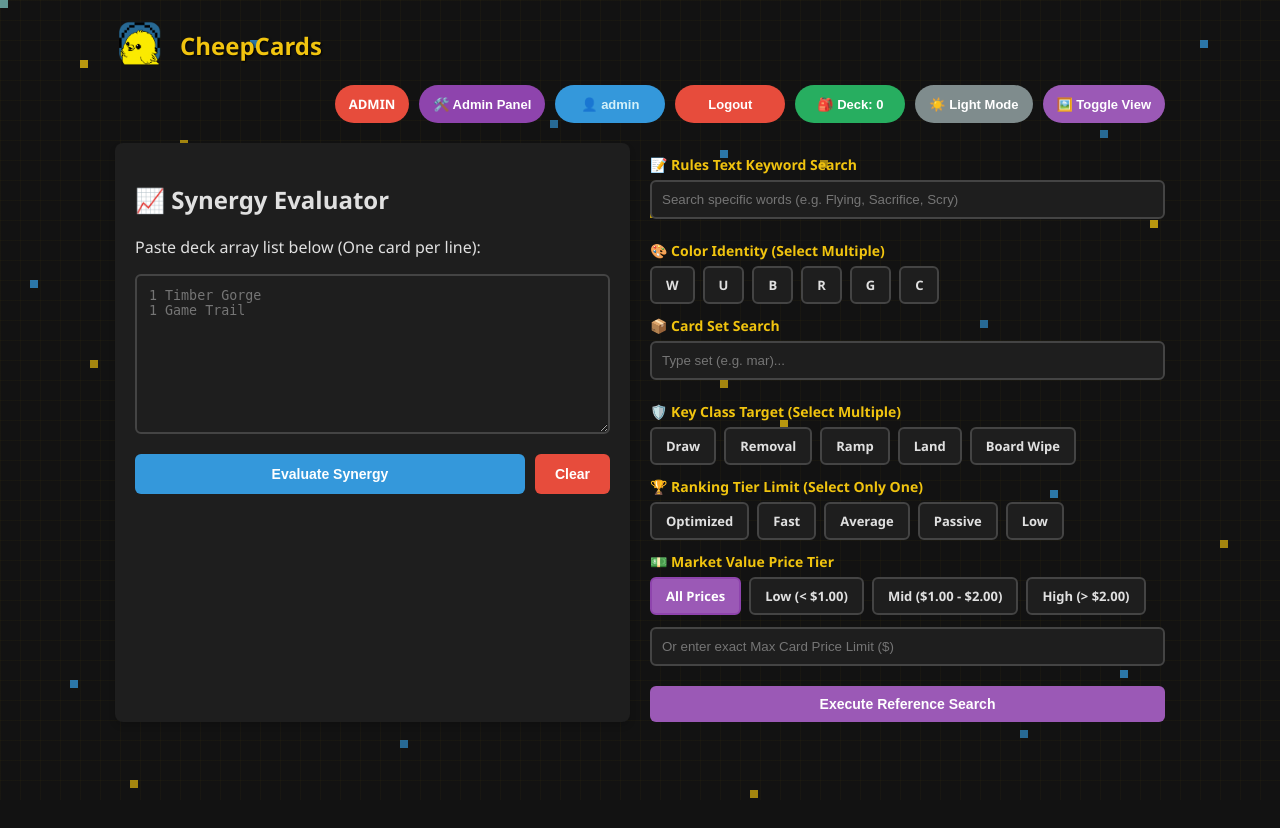
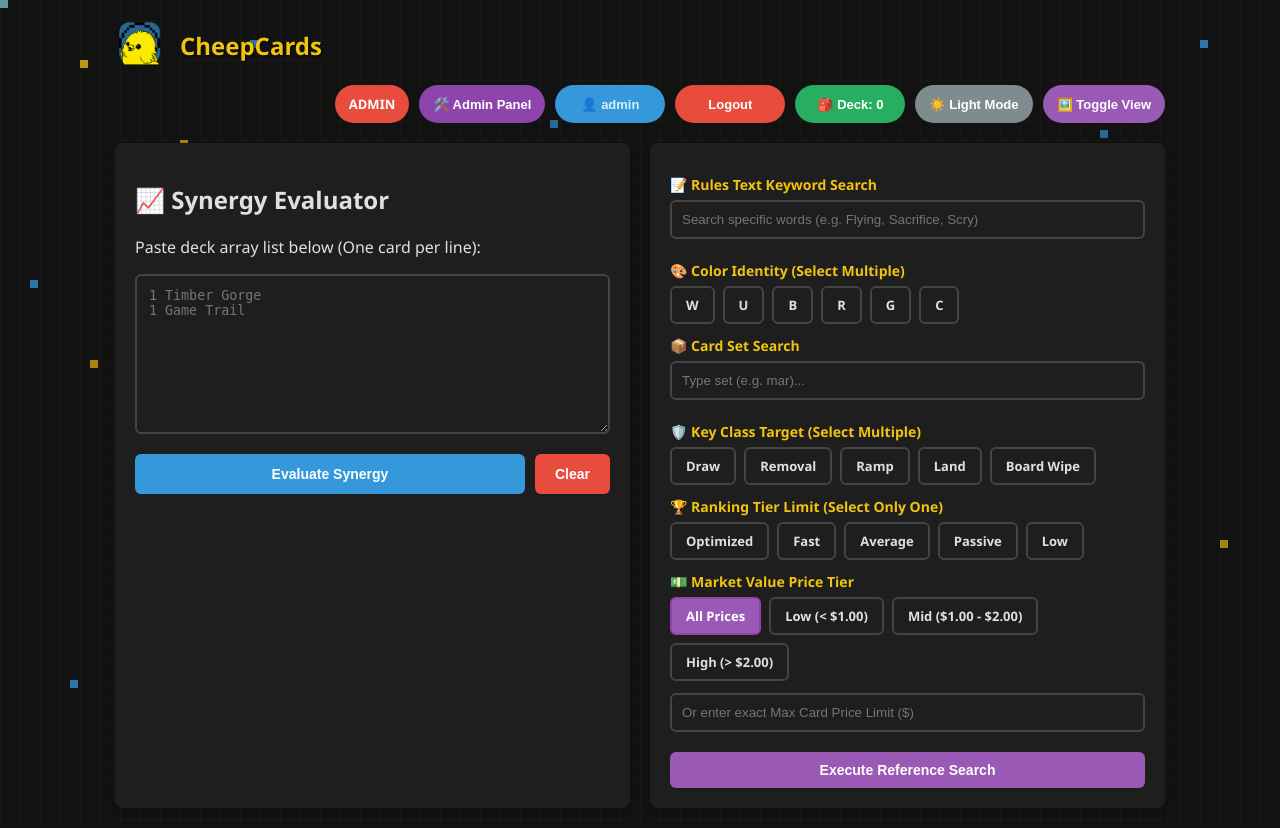
Before and after one commit to dylan2fuchs-max/CheepCard, a Flask app: page /dashboard in a window 1280 px wide. Before the commit the page ends 798 px from the top, so only its background shows below. Run offline with Flask 3, Linux system fonts and the light colour scheme; a user stored in the database is signed in; data that the repository does not hold is empty; some libraries are stand-ins or nearby versions.

Commit message:
Update Dashboard background box

```diff
--- a/templates/dashboard.html
+++ b/templates/dashboard.html
@@ -503,6 +503,7 @@
         {% endif %}
     {% endwith %}
     <div class="workspace-grid">
+        <!-- Left Box: Synergy Evaluator -->
         <div class="result-box">
             <h2>📈 Synergy Evaluator</h2>
             <form method="POST" action="/synergy">
@@ -522,6 +523,8 @@
             </form>
         </div>
 
+        <!-- Right Box: Reference Search & Filters (Wrapped in result-box) -->
+        <div class="result-box">
             <form method="POST" action="/search">
                 <input type="hidden" name="csrf_token" value="{{ csrf_token() }}"/>
 
@@ -581,6 +584,7 @@
                 <input type="number" name="custom_price" step="0.01" placeholder="Or enter exact Max Card Price Limit ($)" value="{{ custom_price }}">
                 <button type="submit" style="background-color: #9b59b6; margin-top: 10px;">Execute Reference Search</button>
             </form>
+        </div>
     </div>
 
         {% if report is defined and report %}
```
Lines whose indentation alone changed are shown as unchanged.
